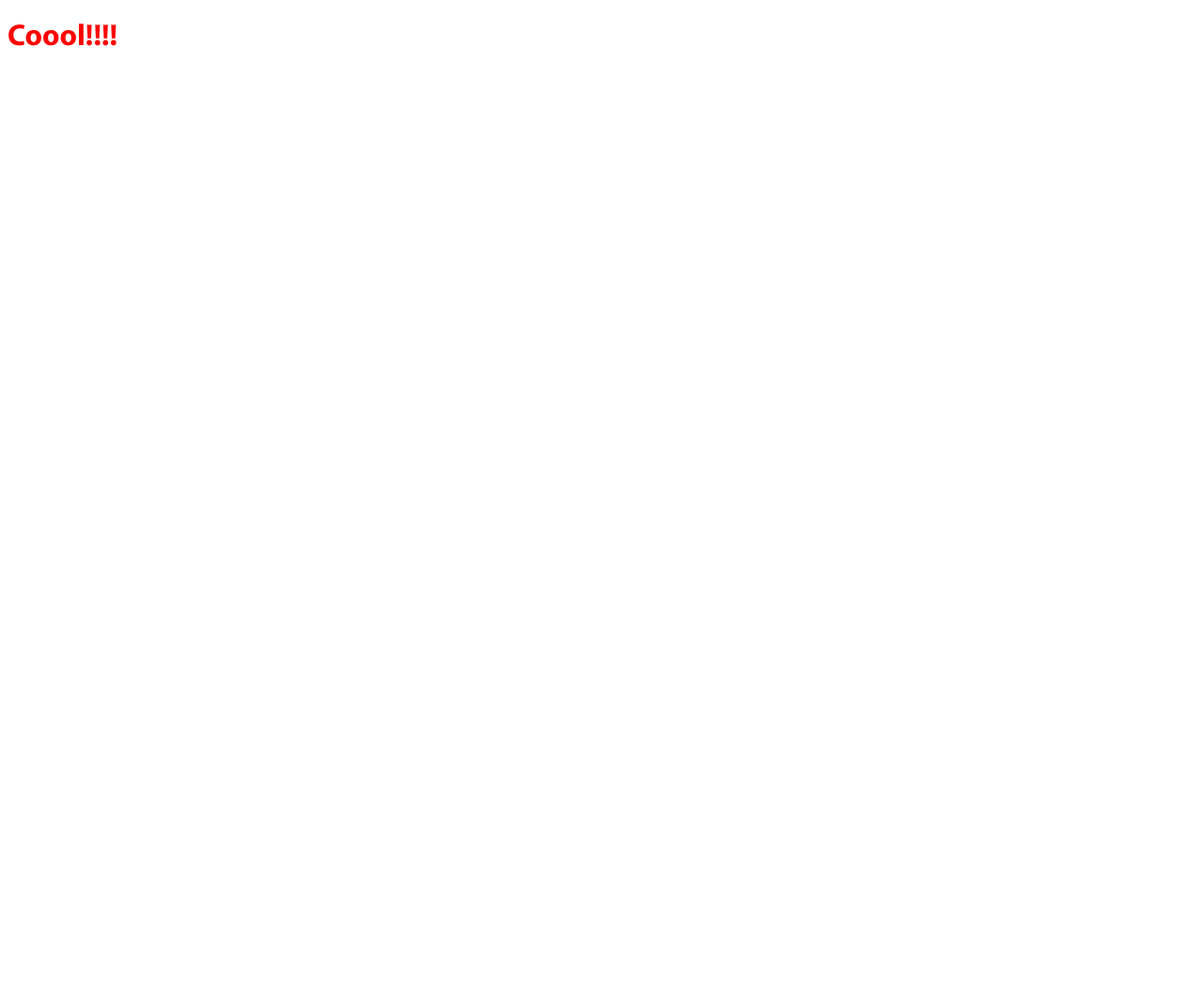
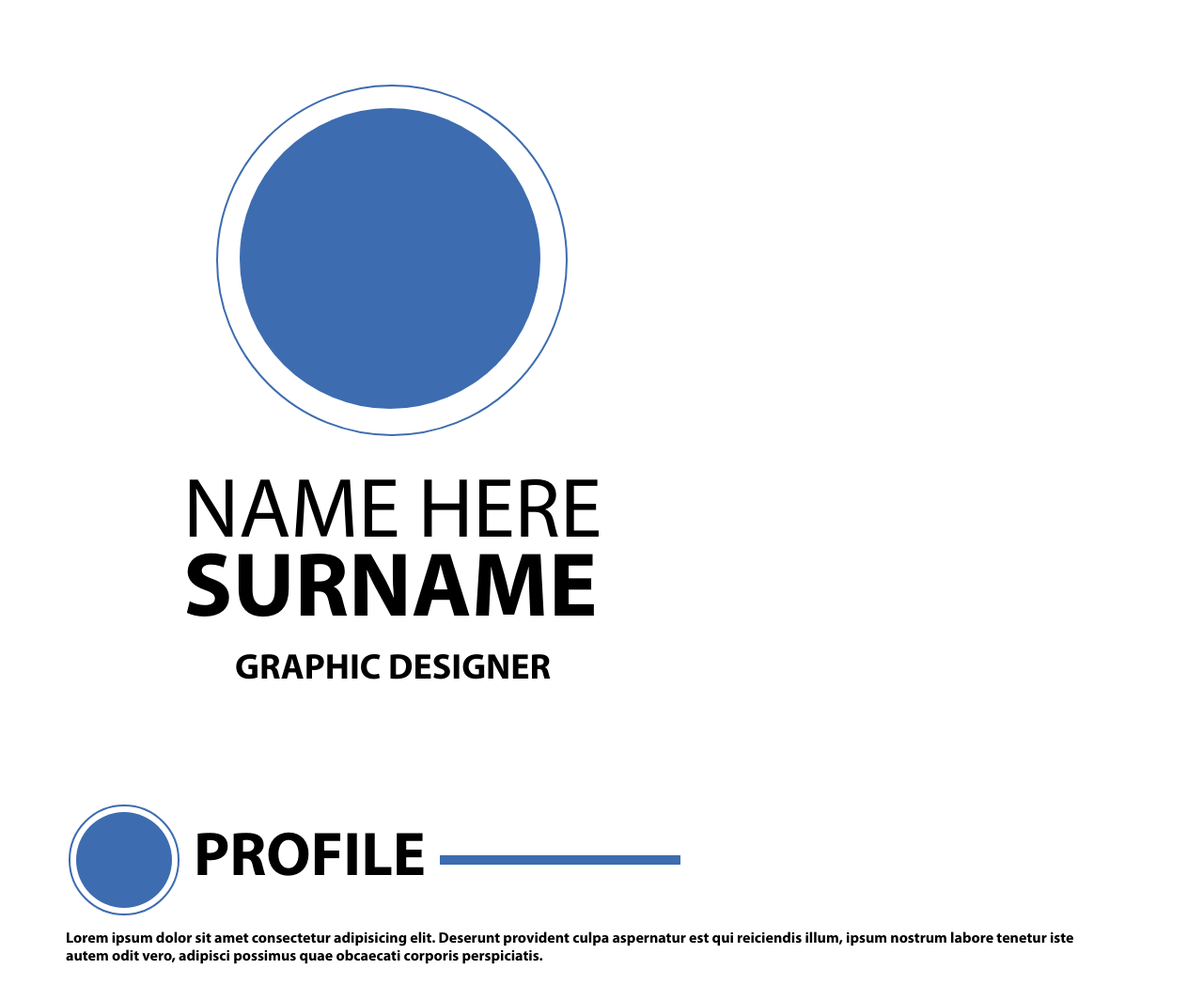
Before and after one commit to victoria077/cvproject, a website built with webpack: page src/index.pug in a window 1280 px wide. Shown: the whole page at 94% size. Before the commit the page ends 800 px from the top, so only its background shows below. Built offline with nearby package versions, Linux system fonts and the light colour scheme; files whose address does not match are found by name.

Commit message:
add profile block

```diff
--- /dev/null
+++ b/src/components/header/header.pug
@@ -0,0 +1,7 @@
+main
+    header
+        .big_circl
+             .circl
+        .title Name here
+        .title_surname Surname
+        .title_profession Graphic designer
--- /dev/null
+++ b/src/components/header/header.scss
@@ -0,0 +1,42 @@
+.big_circl{
+    width: 370px;
+    height: 370px;
+    border-radius:50%;
+    border: 2px solid #3d6cb0;
+    margin-left: 160px;
+}
+
+.circl{
+    width: 320px;
+    height: 320px;
+    border-radius:50%;
+    background-color: #3d6cb0;
+    margin-top: 23px;
+    margin-left: 23px;
+}
+
+.title{
+    font-family: "8143";
+    font-size: 90px;
+    text-transform: uppercase;
+    margin-left: 125px;
+    margin-top: 30px;
+
+}
+
+.title_surname{
+    font-family: "8141";
+    font-size: 97px;
+    text-transform: uppercase;
+    margin-left: 125px;
+    margin-top: -30px;
+}
+
+.title_profession{
+    font-family: "8141";
+    font-size: 38px;
+    text-transform: uppercase;
+    margin-left: 180px;
+    margin-top: 0px;
+    margin-bottom: 120px;
+}
--- /dev/null
+++ b/src/components/profile/profile.pug
@@ -0,0 +1,15 @@
+mixin heading(headingData)
+    .heading
+      .circle= headingData.circle
+        .small_circle= headingData.small_circle
+          .img= headingData.img
+      .text= headingData.text
+      .line= headingData.line
+
+doctype html
+html
+  head
+    body
+      - const c = { circle, text: "Profile", line}
+      +heading(c)
+    p Lorem ipsum dolor sit amet consectetur adipisicing elit. Deserunt provident culpa aspernatur est qui reiciendis illum, ipsum nostrum labore tenetur iste autem odit vero, adipisci possimus quae obcaecati corporis perspiciatis.
--- /dev/null
+++ b/src/components/profile/profile.scss
@@ -0,0 +1,37 @@
+.heading{
+    width: 30%;
+    display: grid;
+    grid-gap: 15px;
+    grid-template-columns: auto auto auto;
+ }
+
+ .circle{
+     width: 114px;
+     height: 114px;
+     border-radius:50%;
+     border: 2px solid #3d6cb0;
+     margin-left: 3px;
+ }
+
+ .small_circle{
+   width: 102px;
+     height: 102px;
+     border-radius:50%;
+     background-color: #3d6cb0;
+     margin-top: 6px;
+     margin-left: 6px;
+ }
+
+ .text{
+    font-family: "8141";
+    font-size: 66px;
+   text-transform: uppercase;
+   place-self: center start;
+ }
+
+ .line{
+   width: 16rem;
+   height: 10px;
+   background-color: #3d6cb0;
+    place-self: center start;
+ }
--- a/src/index.js
+++ b/src/index.js
@@ -1,4 +1,7 @@
 import "./scss/main.scss";
+import "./components/header/header.scss"
+import "./components/profile/profile.scss"
+import "./components/header/header.pug"
 import "./index.pug";
 require('./fonts.scss');
 
--- a/src/index.pug
+++ b/src/index.pug
@@ -5,6 +5,7 @@ html(lang="en")
         meta(name="viewport", content="width=, initial-scale=1.0")
         meta(http-equiv="X-UA-Compatible", content="ie=edge")
         title Document
+        link(rel="stylesheet", href="header.pug")
     body
-        main
-            h1 Coool!!!!
+        include components/header/header.pug
+        include components/profile/profile.pug
--- a/src/scss/main.scss
+++ b/src/scss/main.scss
@@ -1,3 +1,6 @@
+body{
+    margin: 90px 120px 190px 70px;
+}
 h1{
     color: red;
 }
```
Also changed, not shown: 1 other file.
